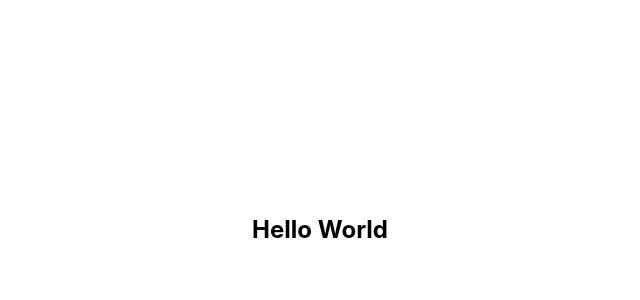
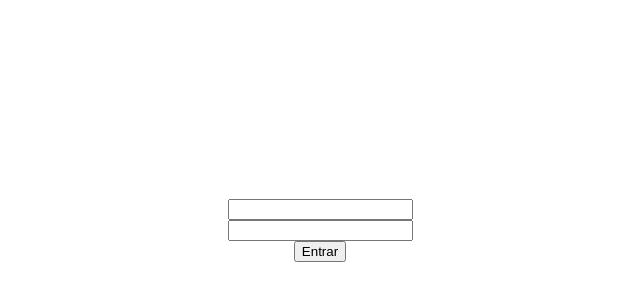
Before and after one commit to jorgeeder/nextauth, a Next.js app: page / in a window 1280 px wide. Shown: the part 170-470 px from the top of the page, without its empty margins (320-960 px from the left). Built offline with nearby package versions, Linux system fonts and the light colour scheme.

Commit message:
feat: authentication context

```diff
--- /dev/null
+++ b/contexts/AuthContext.tsx
@@ -0,0 +1,31 @@
+import { createContext, ReactNode } from "react";
+
+type SignInCredentials = {
+  email: string;
+  password: string;
+}
+
+type AuthContextData = {
+  signIn(credentials: SignInCredentials): Promise<void>;
+  isAuthenticated: boolean;
+};
+
+type AuthProviderProps = {
+  children: ReactNode;
+}
+
+export const AuthContext = createContext({} as AuthContextData)
+
+export function AuthProvider({ children }: AuthProviderProps) {
+  const isAuthenticated = false;
+
+  async function signIn({ email, password }: SignInCredentials) {
+    console.log({ email, password })
+  }
+
+  return (
+    <AuthContext.Provider value={{ signIn, isAuthenticated }}>
+      {children}
+    </AuthContext.Provider>
+  )
+}
--- a/pages/_app.tsx
+++ b/pages/_app.tsx
@@ -1,8 +1,13 @@
+import { AuthProvider } from '../contexts/AuthContext';
 import { AppProps } from '../node_modules/next/app';
 import '../styles/globals.css'
 
 function MyApp({ Component, pageProps }: AppProps) {
-  return <Component {...pageProps} />
+  return (
+    <AuthProvider>
+      <Component {...pageProps} />
+    </AuthProvider>
+  )
 }
 
 export default MyApp
--- a/pages/index.tsx
+++ b/pages/index.tsx
@@ -1,14 +1,32 @@
 
+import { FormEvent, useContext, useState } from 'react'
+import { AuthContext } from '../contexts/AuthContext';
 import styles from '../styles/Home.module.css'
 
 export default function Home() {
+  const [email, setEmail] = useState("");
+  const [password, setPassword] = useState("");
+
+  const { signIn} = useContext(AuthContext)
+
+  async function handleSubmit(event: FormEvent) {
+    event.preventDefault();
+
+    const data = {
+      email,
+      password
+    }
+
+    await signIn(data);
+  }
+
   return (
-    <div className={styles.container}>
+    <form onSubmit={handleSubmit} className={styles.container}>
       <main className={styles.main}>
-        <h1 className={styles.description}>
-          Hello World
-        </h1>
+        <input type="email" value={email} onChange={e => setEmail(e.target.value)} />
+        <input type="password" value={password} onChange={e => setPassword(e.target.value)} />
+        <button type="submit">Entrar</button>
       </main>
-    </div>
+    </form>
   )
 }
```
